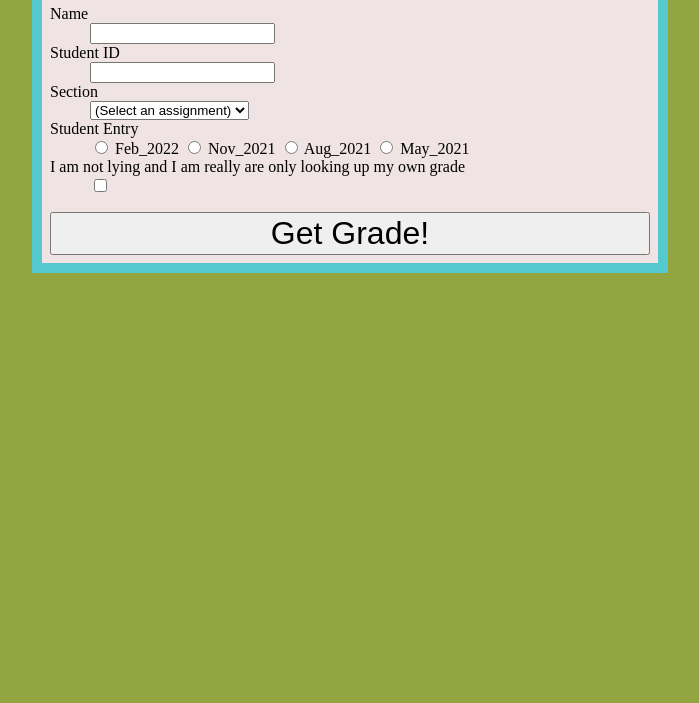
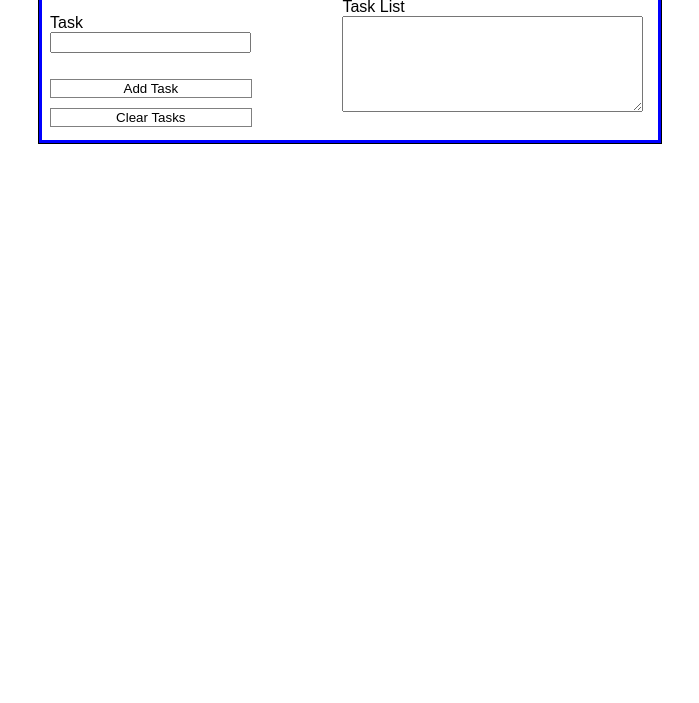
Before and after one commit to msjose276/msjose276, a plain HTML site: page TaskList/taskList.html in a window 1280 px wide. Shown: the part 97-800 px from the top of the page, without its empty margins (290-989 px from the left). Drawn offline with Linux system fonts and the light colour scheme; files that its build step writes are made by us from their sources.

Commit message:
finished task list application

```diff
--- /dev/null
+++ b/TaskList/taskList.css
@@ -0,0 +1,58 @@
+html {
+    background-color: white;
+}
+
+body {
+    width: 600px;
+    margin: 1em auto;
+    background-color: white;
+    border: 3px solid blue;
+    outline: 1px solid black;
+    padding: 0.5em;
+    font-family: sans-serif;
+
+}
+
+hr {
+    width: 90%;
+    border: 1px solid #D8C858;
+}
+
+h1, h2 {
+    font-family: sans-serif;
+    text-align: center;
+}
+
+.input{
+    width: 67%;
+    margin-bottom: 5px;
+}
+
+.button {
+    background-color: white;
+    color: black;
+    border: 1px solid gray;
+    width: 70%;
+    margin-top: 5px;
+    margin-bottom: 5px;
+  }
+
+
+
+.col-50{
+    width: 48%;
+    display: inline-block;
+    vertical-align:top;
+    padding: 0px;
+    margin: 0px;
+
+
+}
+.col-70{
+    width: 70%;
+    display: inline-block;
+}
+
+.container{
+    width: 100%;
+}
--- a/TaskList/taskList.html
+++ b/TaskList/taskList.html
@@ -1,76 +1,39 @@
 <!DOCTYPE html>
 <html>
+
     <head>
         <meta http-equiv="Content-Type" content="text/html; charset=windows-1252">
         <title>Task List Application</title>
-		<link href="./grade.css" type="text/css" rel="stylesheet">
+		<link href="./taskList.css" type="text/css" rel="stylesheet">
 	</head>
 
 	<body>
+		<h2>Task List Application</h2>
+        <div class="form">
+            <form action="http://mumstudents.org/params.php" >
 
-		<h2>Task List Application</h2>
+                <div class="container">
+                    <div class="col-50">
+                        <dl>
+                            <dt><label  for="fname">Task</label></dt>
+                            <div >
+                                <input required="required" class="input"  type="text" id="task" name="task" placeholder="" maxlength="16">
+                            </div>
+                        </dl>
+                        <button class="button" type="submit" onclick="addTask();">Add Task</button>
+                        <button class="button" type="submit" onclick="clearTasks();">Clear Tasks</button>
 
+                    </div>
 
-        <div class="form">
-            <form action="http://mumstudents.org/params.php">
-
-                <dl>
-                    <dt><label  for="fname">Name</label></dt>
-                    <dd>
-                        <input  type="text" id="fname" name="name" placeholder="" maxlength="16">
-                    </dd>
-
-                    <dt><label  for="fname">Student ID</label></dt>
-                    <dd>
-                        <input  type="text" id="fname" name="StudentID" placeholder="" maxlength="16">
-                    </dd>
-
-
-                    <dt><label for="operatingSystem">Section</label></dt>
-                    <dd>
-                        <select id="Section" name="Section">
-                            <option value="">(Select an assignment)</option>
-                            <option value="Lab1">Lab1</option>
-                            <option value="Lab2">Lab2</option>
-                            <option value="Lab3">Lab3</option>
-                            <option value="Lab4">Lab4</option>
-                            <option value="Lab5">Lab5</option>
-                            <option value="Lab6">Lab6</option>
-                            <option value="Lab7">Lab7</option>
-                            <option value="Lab8">Lab8</option>
-                        </select>
-                    </dd>
-
-
-                    <dt><label class="col-4" for="fname">Student Entry</label></dt>
-
-                    <dd>
-                        <div class="col-70">
-                            <input type="radio" id="Feb_2022" name="fav_language" value="Feb_2022">
-                            <ll for="Feb_2022">Feb_2022</ll>
-                            <input type="radio" id="Nov_2021" name="fav_language" value="Nov_2021">
-                            <ll for="Nov_2021">Nov_2021</ll>
-                            <input type="radio" id="Aug_2021" name="fav_language" value="Aug_2021">
-                            <ll for="Aug_2021">Aug_2021</ll>
-                            <input type="radio" id="May_2021" name="fav_language" value="May_2021">
-                            <ll for="May_2021">May_2021</ll>
-                        </div>
-                    </dd>
-                    <dt>
-                        <label for="vehicle1"> I am not lying and I am really are
-                            only looking up my own grade</label><br>
-                    </dt>
-                    <dd>
-                        <input type="checkbox" id="lie" name="lie" value="lie">
-                    </dd>
-                </dl>
-                <div>
-                    <input type="submit" value="Get Grade!">
+                    <div class="col-50">
+                        <dt><label  for="fname">Task List</label></dt>
+                        <textarea    id="taskList" name="taskList" rows="6" cols="35" value="">
+                        </textarea>
+                    </div>
                 </div>
             </form>
         </div>
 
-
-
+        <script src="./taskList.js"></script>
     </body>
 </html>
--- /dev/null
+++ b/TaskList/taskList.js
@@ -0,0 +1,23 @@
+document.getElementById("taskList").value ="";
+var taskList = window.localStorage.getItem('taskList');
+document.getElementById("taskList").value = taskList;
+
+function addTask(){
+    var inputVal = document.getElementById("task").value;
+    var listOfTasks = document.getElementById("taskList").value;
+
+    if(document.getElementById("taskList").value.length == 0)
+        document.getElementById("taskList").value =inputVal;
+    else
+        document.getElementById("taskList").value = listOfTasks+"\n"+inputVal;
+
+    document.getElementById("task").value ="";
+
+    window.localStorage.setItem('taskList', document.getElementById("taskList").value);
+}
+
+function clearTasks(){
+    document.getElementById("taskList").value ="";
+    window.localStorage.removeItem('taskList');
+
+}
```
